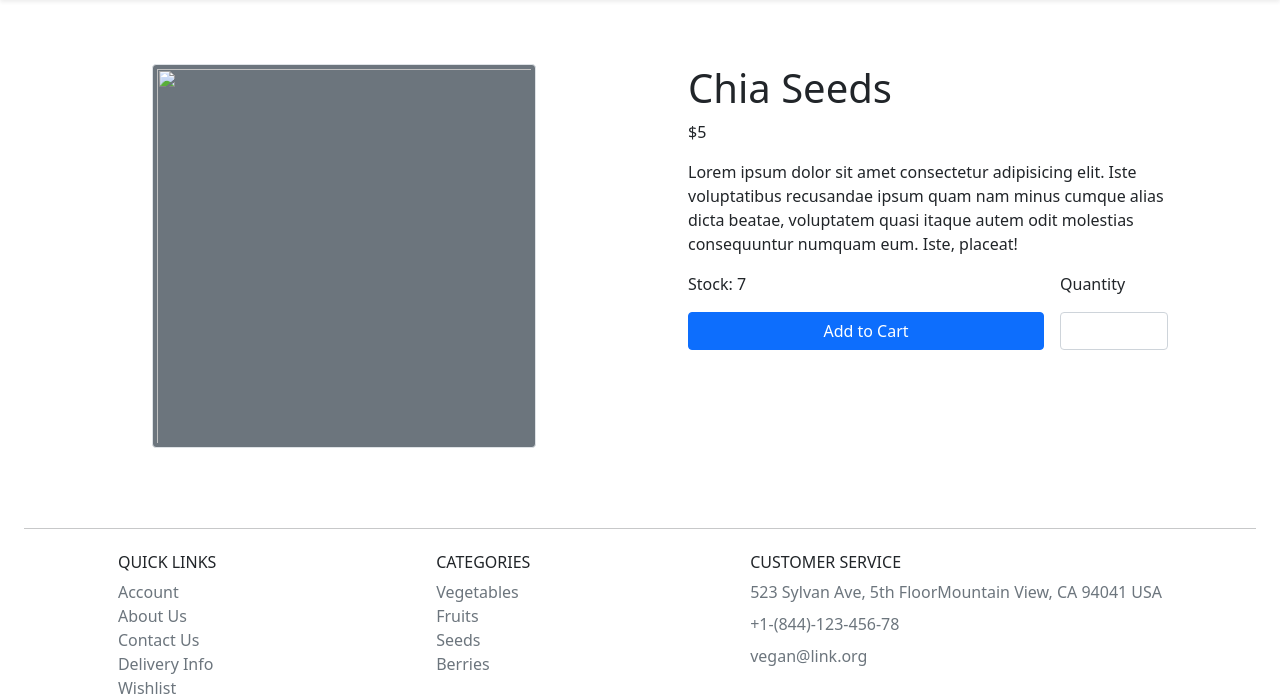
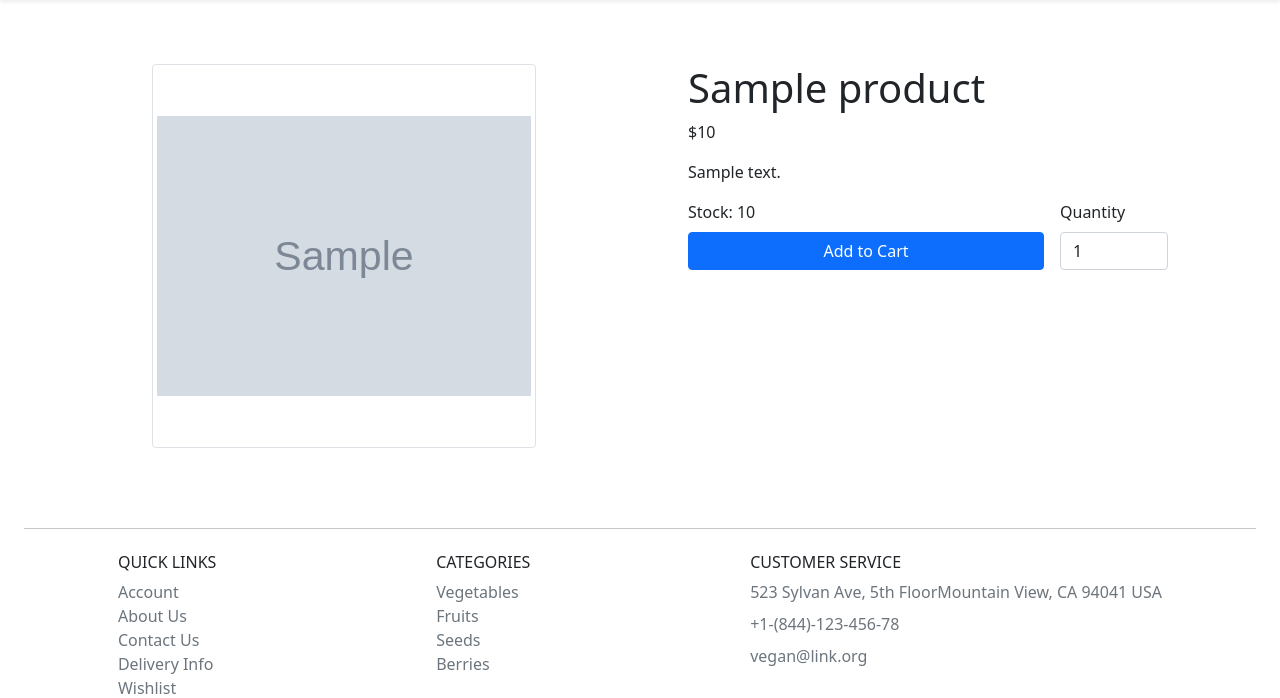
Before and after one commit to dzikryaji/ProjectPemweb, a PHP site: page /ProjectPemweb/index.php?c=product&m=productDetails&p=1 in a window 1280 px wide. Shown: the part 56-754 px from the top of the page. Run offline with PHP 8.4, Linux system fonts and the light colour scheme; tables that the repository leaves empty hold one stand-in row (values such as "Sample post"); grey boxes marked "Sample" are stand-in pictures.

Commit message:
addition product info feature

```diff
--- a/controller/Product.php
+++ b/controller/Product.php
@@ -44,7 +44,12 @@ class Product extends BaseController {
     }
 
     function productDetails(){
-        $this->loadView("productDetails", "Product Details");
+        $productModel = $this->loadModel('ProductModel');
+        $id = $_GET['p'];
+
+        $product = $productModel->getProductbyId($id);
+
+        $this->loadView("productDetails", "Product Details", ['product' => $product]);
     }
 
 }
--- a/model/ProductModel.php
+++ b/model/ProductModel.php
@@ -63,4 +63,16 @@ class ProductModel extends BaseModel
 
         return $products;
     }
+
+    function getProductbyId($id)
+    {
+        $sql = "SELECT * FROM product WHERE id_product = '$id'";
+
+        $result = $this->conn->query($sql);
+
+        $product = $result->fetch_assoc();
+
+        return $product;
+    }
+
 }
--- a/view/index.php
+++ b/view/index.php
@@ -50,8 +50,8 @@
             <div class="row mb-4">
             <?php endif;?>
                 <div class="col-lg-4 col-md-12">
-                    <a class="link-dark" href="<?= BASEURL ?>/index.php?c=product&m=productDetails" style="text-decoration: none;">
-                        <img src="asset/uploads/<?= $product['product_image_name'] ?>" class="img-thumbnail" alt="" style="height: 14rem; width: 14rem; object-fit: contain;">
+                    <a class="link-dark" href="<?= BASEURL ?>/index.php?c=product&m=productDetails&p=<?= $product['id_product'] ?>" style="text-decoration: none;">
+                        <img src="asset/uploads/<?= $product['product_image_name'] ?>" class="img-thumbnail" alt="<?= $product['product_name']; ?> image" style="height: 14rem; width: 14rem; object-fit: contain;">
                         <p class="fw-bold mb-1 mt-2"><?= $product['product_name'] ?></p>
                         <p>$<?= $product['price'] ?></p>
                     </a>
--- a/view/productDetails.php
+++ b/view/productDetails.php
@@ -1,29 +1,45 @@
 <section class=" px-5 py-3 mb-0">
   <div class="d-flex h-100">
     <div class="d-flex py-5 h-100 w-50 justify-content-center">
-      <img src="" class="img-thumbnail bg-secondary" alt="" style="height: 24rem; width: 24rem; object-fit: contain;">
+      <img src="asset/uploads/<?= $product['product_image_name']; ?>" class="img-thumbnail" alt="<?= $product['product_name']; ?> image" style="height: 24rem; width: 24rem; object-fit: contain;">
     </div>
 
     <div class="d-flex p-5 h-100 w-50 justify-content-center">
       <div class="w-100">
-        <h1>Chia Seeds</h1>
-        <p>$5</p>
-        <p>Lorem ipsum dolor sit amet consectetur adipisicing elit. Iste voluptatibus recusandae ipsum quam nam minus cumque alias dicta beatae, voluptatem quasi itaque autem odit molestias consequuntur numquam eum. Iste, placeat!</p>
-        <div class="d-flex">
-          <p class="w-75">Stock: 7</p>
-          <p class="w-25">Quantity</p>
-        </div>
-          <form action="" method="post" class="d-flex">
-            <div class="pe-3 w-75">
-              <input type="submit" value="Add to Cart" class="btn btn-primary w-100">
-            </div>
+        <h1><?= $product['product_name']; ?></h1>
+        <p>$<?= $product['price']; ?></p>
+        <p><?= $product['description']; ?></p>
 
-            <div class=" pe-3 w-25">
-              <input type="number" name="" id="" class="form-control">
-            </div>
-          </form>
+        <form action="<?= BASEURL ?>/index.php?c=Cart&m=addToCart" method="post" class="d-flex">
+          <div class="pe-3 w-75">
+            <label class="form-label">Stock: <?= $product['stock']; ?></label>
+            <input value="Add to Cart" class="btn btn-primary w-100" <?= isset($_SESSION['user_id']) ? 'type="submit"' : 'type="button" data-bs-toggle="modal" data-bs-target="#guestModal"'?>>
+          </div>
+
+          <div class=" pe-3 w-25">
+            <label class="form-label" for="quantity">Quantity</label>
+            <input type="number" name="quantity" id="quantity" class="form-control" min="1" max="<?= $product['stock']; ?>" value="1">
+          </div>
+
+          <input type="hidden" name="idProduct" value="<?= $product['id_product']; ?>">
+        </form>
       </div>
     </div>
 
   </div>
 </section>
+
+<?php if(!isset($_SESSION['user_id'])): ?>
+<!-- Modal -->
+<div class="modal fade" id="guestModal" tabindex="-1" aria-hidden="true" >
+  <div class="modal-dialog modal-dialog-centered">
+    <div class="modal-content p-3 " style="border-radius: 1rem;">
+      <div class="modal-body d-flex flex-column align-items-center justify-content-center">
+          <h5>PLEASE LOGIN FIRST</h5>
+          <h6 class="mb-4">You need to login to continue</h6>
+          <button type="button" class="btn btn-primary w-100" data-bs-dismiss="modal">OK</button>
+      </div>
+    </div>
+  </div>
+</div>
+<?php endif; ?>
```
Also changed, not shown: controller/Cart.php (+14 -0 lines), ddl.sql (+8 -0 lines), model/CartModel.php (added, +31 -0 lines).
